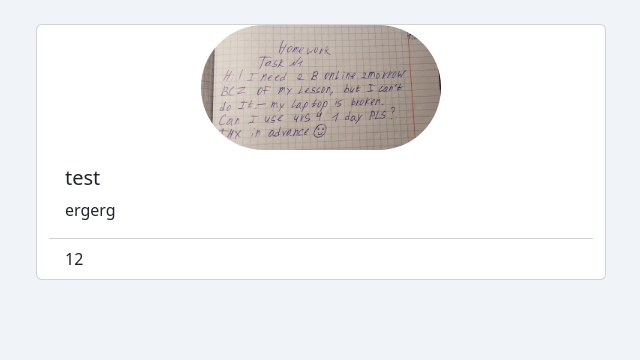
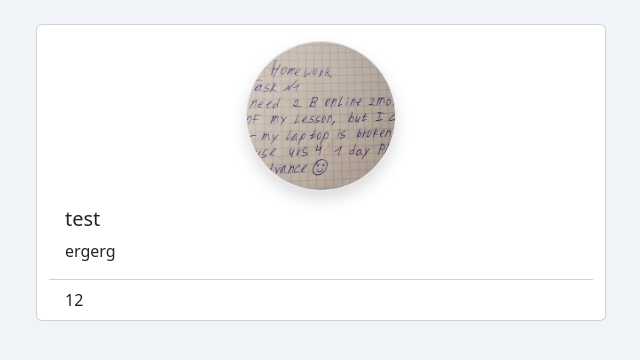
Before and after one commit to zhmaxbobr/DjangoProject, a Django app: page /view_disliked/ in a window 1280 px wide. Shown: the part 76-436 px from the top of the page, without its empty margins (319-959 px from the left). Run offline with Django 5.2, Linux system fonts and the light colour scheme; a user stored in the database is signed in; data comes from the database, SQL or seed files in the repository; both versions use the stored data as it was before the commit.

Commit message:
fixed user icons

```diff
--- a/DjangoProject/realitionship/templates/realitionship/marked/disliked.html
+++ b/DjangoProject/realitionship/templates/realitionship/marked/disliked.html
@@ -8,13 +8,20 @@
 <div>
     <div class="container mt-4">
         <div class="row">
-            <div class="card col-6 offset-3">
+            <div class="card col-10 col-md-6 offset-1 offset-md-3">
                 <div class="d-flex mx-auto justify-content-center w-50" style="max-width: 30vh;">
                     {% if dislike.profile.user_icon %}
-                    <img src="{{dislike.profile.user_icon.url}}" class="card-img-top" alt="..."
-                         style="border-radius: 100px;">
+                    <img
+                      src="{{dislike.profile.user_icon.url}}"
+                      class="mt-3 border shadow rounded-circle"
+                      style="width: 150px; height: 150px; object-fit: cover;"
+                    >
                     {% else %}
-                    <img src="{% static 'default_user_icon.jpg' %}" style="border-radius: 100px;">
+                    <img
+                      src="{% static 'default_user_icon.jpg' %}"
+                      class="mt-3 border shadow rounded-circle"
+                      style="width: 150px; height: 150px; object-fit: cover;"
+                    >
                     {% endif %}
                 </div>
 
```
Also changed, not shown: DjangoProject/realitionship/templates/realitionship/marked/liked.html (+11 -4 lines), DjangoProject/realitionship/templates/realitionship/profile.html (+14 -6 lines), DjangoProject/db.sqlite3 (deleted), DjangoProject/media/icons/Англ_1.jpg (deleted), DjangoProject/media/icons/Англ_1_tD63csd.jpg (deleted), DjangoProject/media/icons/Геометрия_2.jpg (deleted), DjangoProject/media/icons/Геометрия_3.jpg (deleted), DjangoProject/media/icons/Геометрия_7.jpg (deleted).
